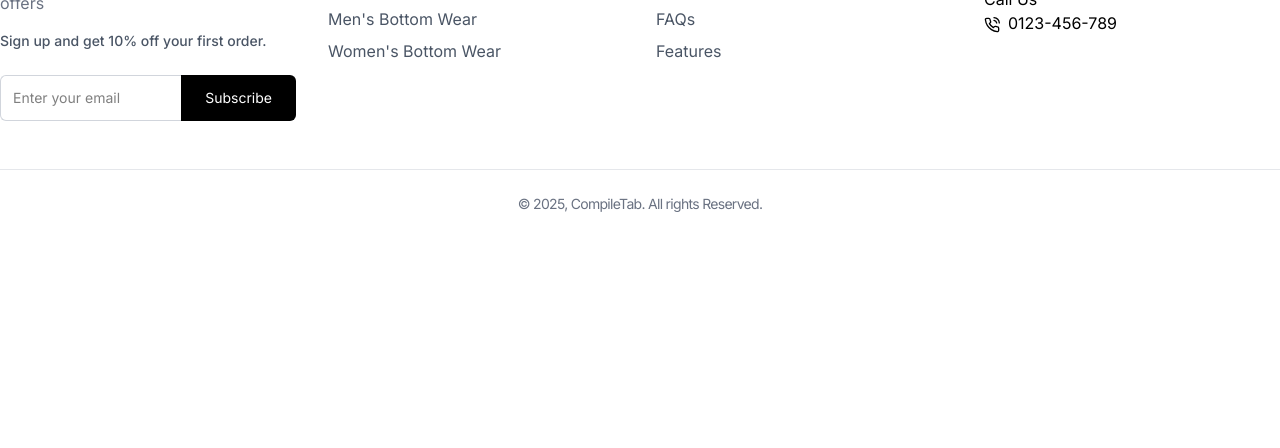
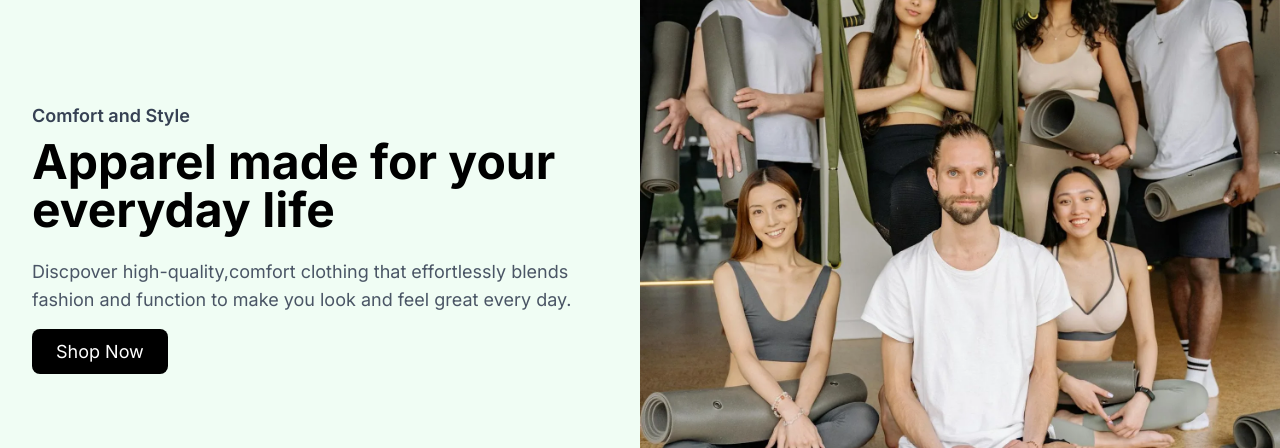
Before and after one commit to PriyanshPorwal999/E-commerce-Rabbit-, a React (Vite) app: page / in a window 1280 px wide. Shown: the part 4947-5395 px from the top of the page. Before the commit the page ends 5209 px from the top, so only its background shows below. Built offline with nearby package versions, Linux system fonts and the light colour scheme.

Commit message:
Add featured collection component

```diff
--- a/src/pages/Home.jsx
+++ b/src/pages/Home.jsx
@@ -4,6 +4,7 @@ import GenderCollectionSection from "../components/Products/GenderCollectionSect
 import NewArrivals from "../components/Products/NewArrivals";
 import ProductDetails from "../components/Products/ProductDetails";
 import ProductGrid from "../components/Products/ProductGrid";
+import FeaturedCollection from "../components/Products/FeaturedCollection";
 
 const placeholderProducts = [
   {
@@ -73,6 +74,8 @@ const Home = () => {
         </h2>
         <ProductGrid products={placeholderProducts} />
       </div>
+
+      <FeaturedCollection />
     </div>
   );
 };
```
